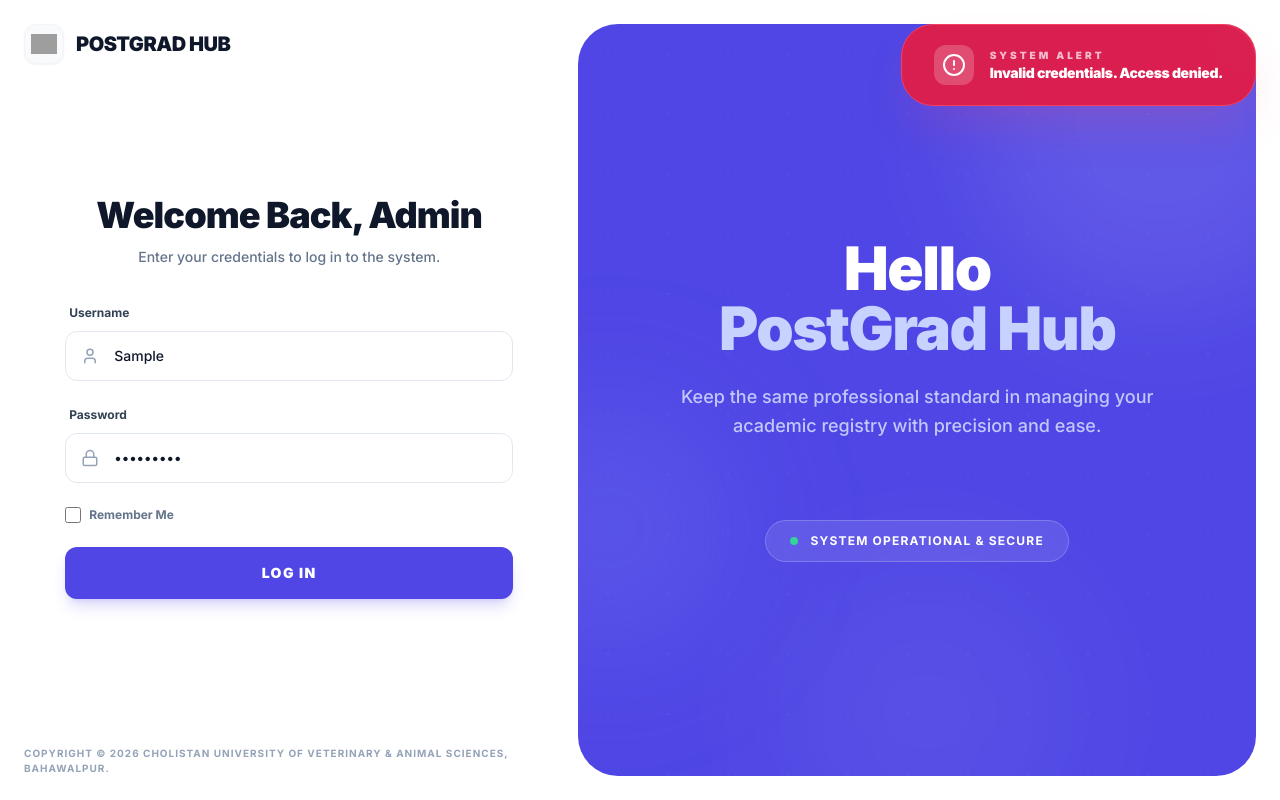
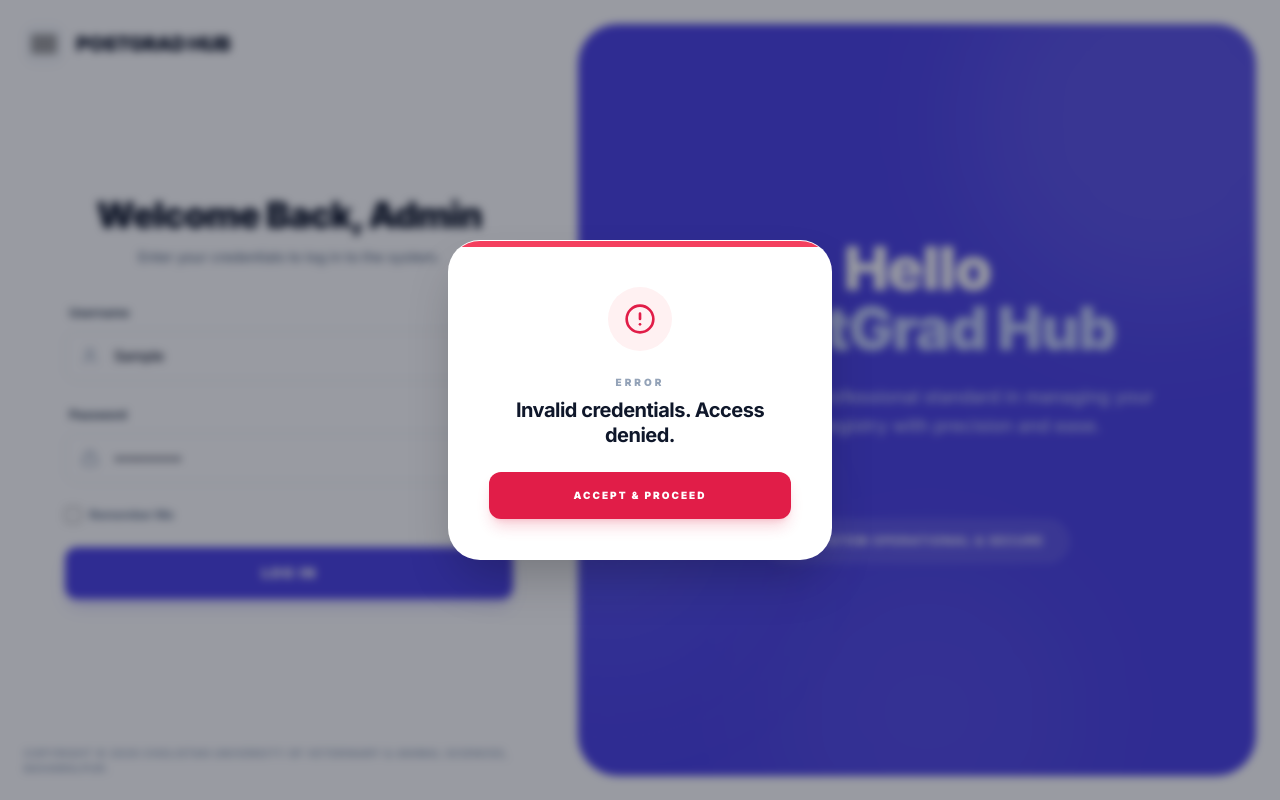
Before and after one commit to uzairareeb/pdms-pro-cuvas, a React (Vite) app: page /#/login in a window 1280 px wide. Both pictures are taken after typing "Sample", "Sample123" into the empty fields and a click on the button "LOG IN". Built offline with nearby package versions, Linux system fonts and the light colour scheme; no server answers; grey boxes are pictures that could not be loaded.

Commit message:
Replace top-right notifications with centered popup modal for global system events

```diff
--- a/App.tsx
+++ b/App.tsx
@@ -24,28 +24,61 @@
 import InstallPWA from './components/InstallPWA';
 
 const NotificationHost = () => {
-  const { notification } = useStore();
-
-  if (!notification) return null;
-
-  const isSuccess = notification.type === 'success';
+  const { notification, clearNotification } = useStore();
 
   return (
-    <div className={`fixed top-6 right-6 z-[1000] flex items-center gap-4 px-8 py-5 rounded-[2rem] shadow-2xl animate-in slide-in-from-right-10 duration-500 border backdrop-blur-xl ${
-      isSuccess
-        ? 'bg-emerald-600/95 border-emerald-500 text-white shadow-emerald-500/20'
-        : 'bg-rose-600/95 border-rose-500 text-white shadow-rose-500/20 animate-shake'
-    }`}>
-      <div className="p-2 bg-white/20 rounded-xl">
-        {isSuccess ? <CheckCircle2 size={24} /> : <AlertCircle size={24} />}
-      </div>
-      <div>
-        <p className="text-[10px] font-black uppercase tracking-[0.3em] opacity-70">
-          {isSuccess ? 'System Sync' : 'System Alert'}
-        </p>
-        <p className="text-sm font-black tracking-tight">{notification.message}</p>
-      </div>
-    </div>
+    <AnimatePresence>
+      {notification && (
+        <div className="fixed inset-0 z-[2000] flex items-center justify-center p-6 md:p-8">
+          <motion.div
+            initial={{ opacity: 0 }}
+            animate={{ opacity: 1 }}
+            exit={{ opacity: 0 }}
+            onClick={clearNotification}
+            className="absolute inset-0 bg-slate-950/40 backdrop-blur-sm"
+          />
+
+          <motion.div
+            initial={{ scale: 0.9, opacity: 0, y: 20 }}
+            animate={{ scale: 1, opacity: 1, y: 0 }}
+            exit={{ scale: 0.9, opacity: 0, y: 10 }}
+            className="relative w-full max-w-sm bg-white dark:bg-slate-900 rounded-[2rem] shadow-2xl overflow-hidden border border-white/10"
+          >
+            <div className={`h-1.5 ${notification.type === 'success' ? 'bg-emerald-500' : 'bg-rose-500'}`} />
+
+            <div className="p-10 flex flex-col items-center text-center space-y-6">
+              <div className={`w-16 h-16 rounded-full flex items-center justify-center ${
+                notification.type === 'success'
+                  ? 'bg-emerald-50 text-emerald-600 dark:bg-emerald-500/10 dark:text-emerald-400'
+                  : 'bg-rose-50 text-rose-600 dark:bg-rose-500/10 dark:text-rose-400'
+              }`}>
+                {notification.type === 'success' ? <CheckCircle2 size={32} /> : <AlertCircle size={32} />}
+              </div>
+
+              <div className="space-y-2">
+                <h3 className="text-[10px] font-black uppercase tracking-[0.3em] text-slate-400 dark:text-slate-500">
+                  {notification.type === 'success' ? 'Confirmation' : 'Error'}
+                </h3>
+                <p className="text-xl font-bold text-slate-900 dark:text-white tracking-tight leading-tight">
+                  {notification.message}
+                </p>
+              </div>
+
+              <button
+                onClick={clearNotification}
+                className={`w-full py-4 rounded-xl font-black text-[10px] uppercase tracking-[0.2em] shadow-lg transition-all active:scale-95 ${
+                  notification.type === 'success'
+                    ? 'bg-emerald-600 hover:bg-emerald-500 text-white shadow-emerald-600/20'
+                    : 'bg-rose-600 hover:bg-rose-500 text-white shadow-rose-600/20'
+                }`}
+              >
+                Accept & Proceed
+              </button>
+            </div>
+          </motion.div>
+        </div>
+      )}
+    </AnimatePresence>
   );
 };
 
--- a/pages/Settings.tsx
+++ b/pages/Settings.tsx
@@ -24,12 +24,9 @@
 
   const [activeTab, setActiveTab] = useState('institutional');
   const [localSettings, setLocalSettings] = useState(settings);
-  const [showSavedToast, setShowSavedToast] = useState(false);
 
   const handleSave = () => {
     updateSettings(localSettings);
-    setShowSavedToast(true);
-    setTimeout(() => setShowSavedToast(false), 3000);
   };
 
   const handleLogoUpload = (e: React.ChangeEvent<HTMLInputElement>) => {
@@ -150,12 +147,6 @@
 
   return (
     <div className="max-w-7xl mx-auto space-y-6 md:space-y-10 animate-in fade-in duration-700 relative pb-20">
-      {showSavedToast && (
-        <div className="fixed top-24 right-4 md:right-10 z-[100] bg-emerald-600 text-white px-6 md:px-8 py-4 rounded-xl shadow-sm flex items-center space-x-3 animate-in slide-in-from-right-10">
-          <Check size={20} className="stroke-[3]" />
-          <span className="text-xs font-bold uppercase tracking-widest">Settings Saved</span>
-        </div>
-      )}
 
       <div className="flex items-center space-x-4 mb-8">
         <div className="w-12 h-12 bg-white dark:bg-slate-800 border border-slate-100 dark:border-slate-700 rounded-xl flex items-center justify-center overflow-hidden p-1 shadow-sm">
--- a/store.tsx
+++ b/store.tsx
@@ -30,6 +30,7 @@
   justLoggedIn: boolean;
   completePostLoginSession: () => void;
   notify: (message: string, type: 'success' | 'error') => void;
+  clearNotification: () => void;
   login: (username: string, password: string) => Promise<boolean>;
   logout: () => void;
   addStudent: (student: Omit<Student, 'id' | 'isLocked' | 'srNo'>) => void;
@@ -286,7 +287,10 @@
 
   const notify = useCallback((message: string, type: 'success' | 'error') => {
     setNotification({ message, type });
-    setTimeout(() => setNotification(null), 5000);
+  }, []);
+
+  const clearNotification = useCallback(() => {
+    setNotification(null);
   }, []);
 
   const completePostLoginSession = useCallback(() => {
@@ -734,6 +738,7 @@
       justLoggedIn,
       completePostLoginSession,
       notify,
+      clearNotification,
       currentRole: currentUser ? {
         ...DEFAULT_PERMISSIONS[currentUser.role],
         ...(currentUser.permissions || {}),
```
